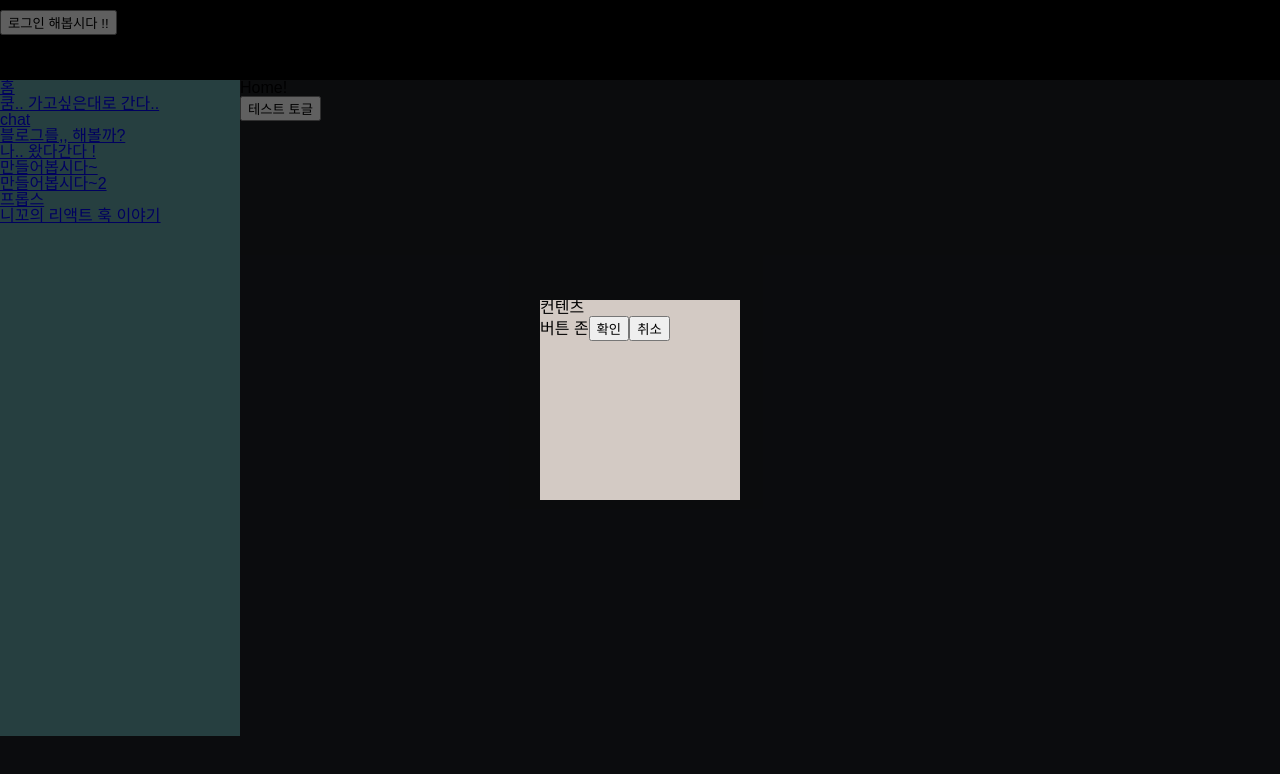
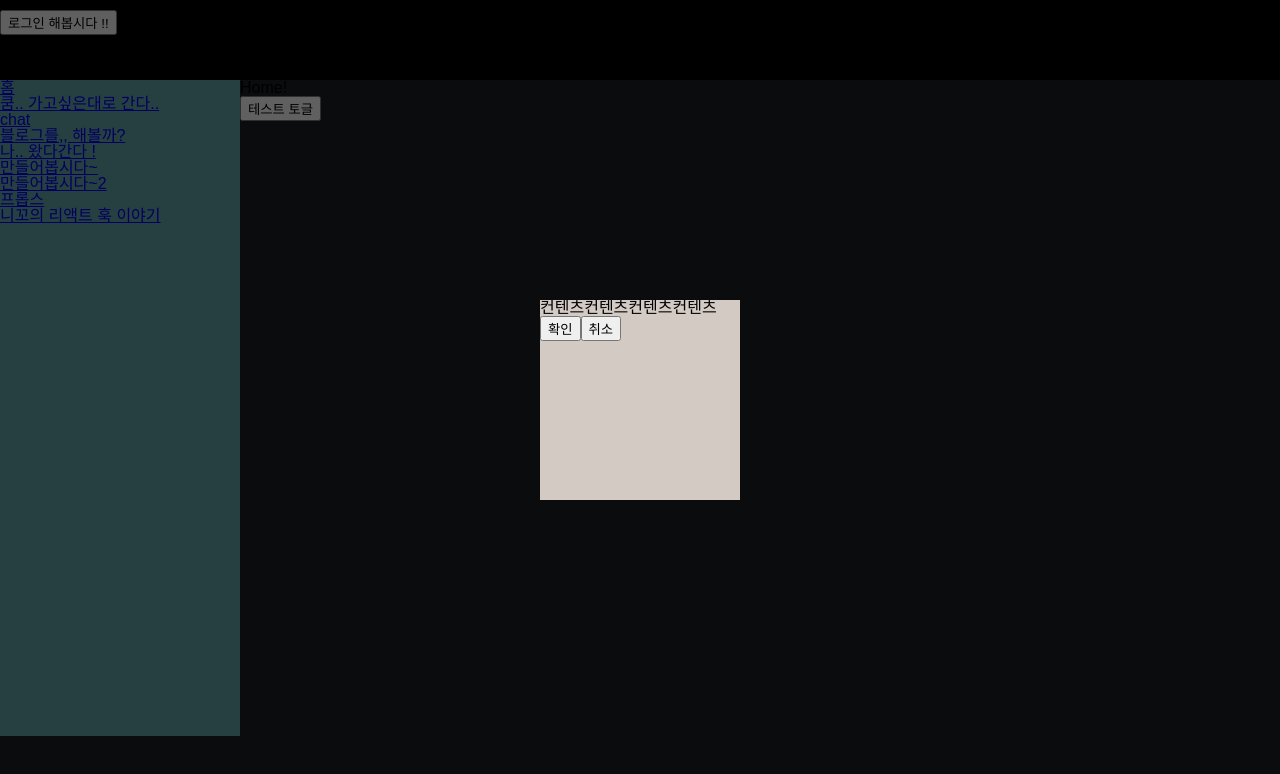
Before and after one commit to zikoom/kooms-day, a React (Create React App) app: page / in a window 1280 px wide. Both pictures are taken after a click on the button "테스트 토글". Shown: the top 774 px of the page. Built offline with nearby package versions, Linux system fonts and the light colour scheme.

Commit message:
공통 팝업

```diff
--- a/src/components/Popup/CommonPopup.js
+++ b/src/components/Popup/CommonPopup.js
@@ -8,11 +8,10 @@ const CommonPopup = (props) => {
     return (
       <div style={{background : '#D3CAC4', width: '200px', height: '200px'}}>
         <div>
-          컨텐츠
+          컨텐츠컨텐츠컨텐츠컨텐츠
         </div>
         <div>
-          버튼 존
-          <button>확인</button>
+          <button onClick={confirm ? confirm : () => {}}>확인</button>
           <button onClick={close}>취소</button>
         </div>
       </div>
```
